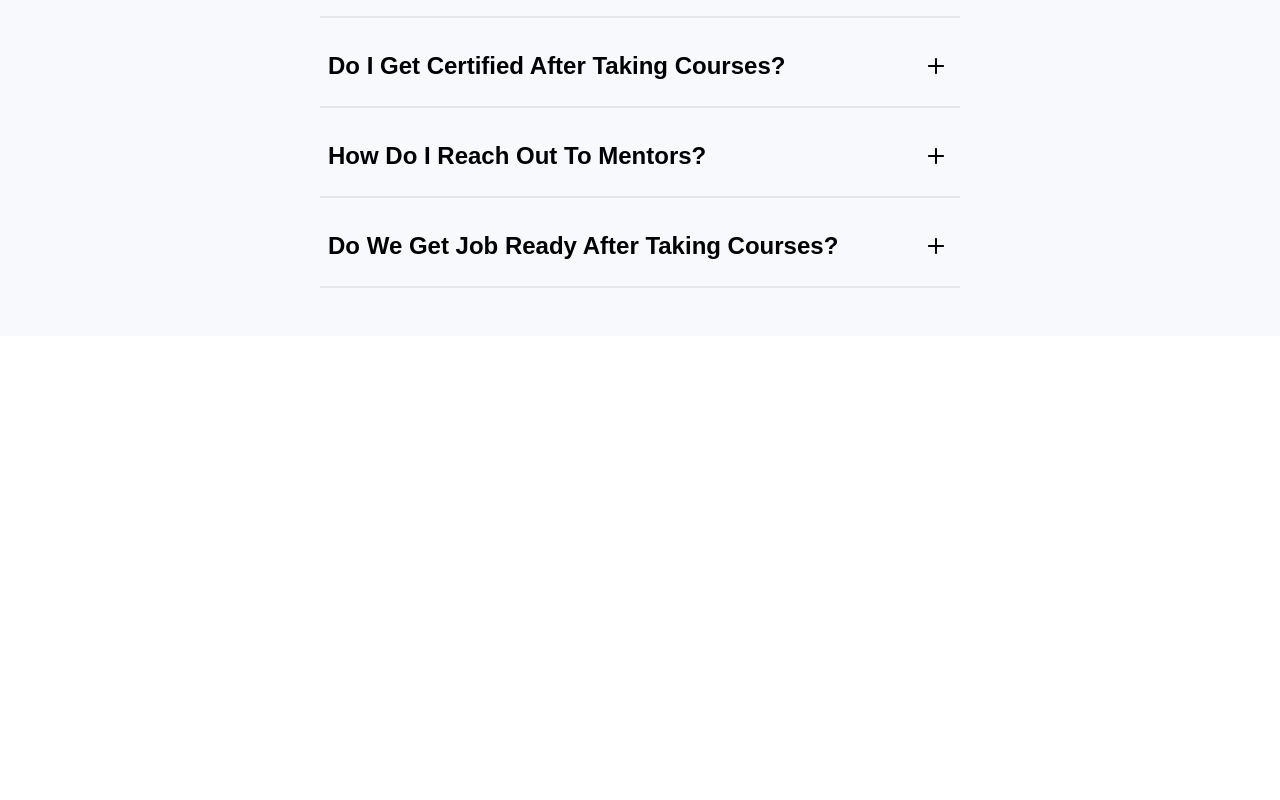
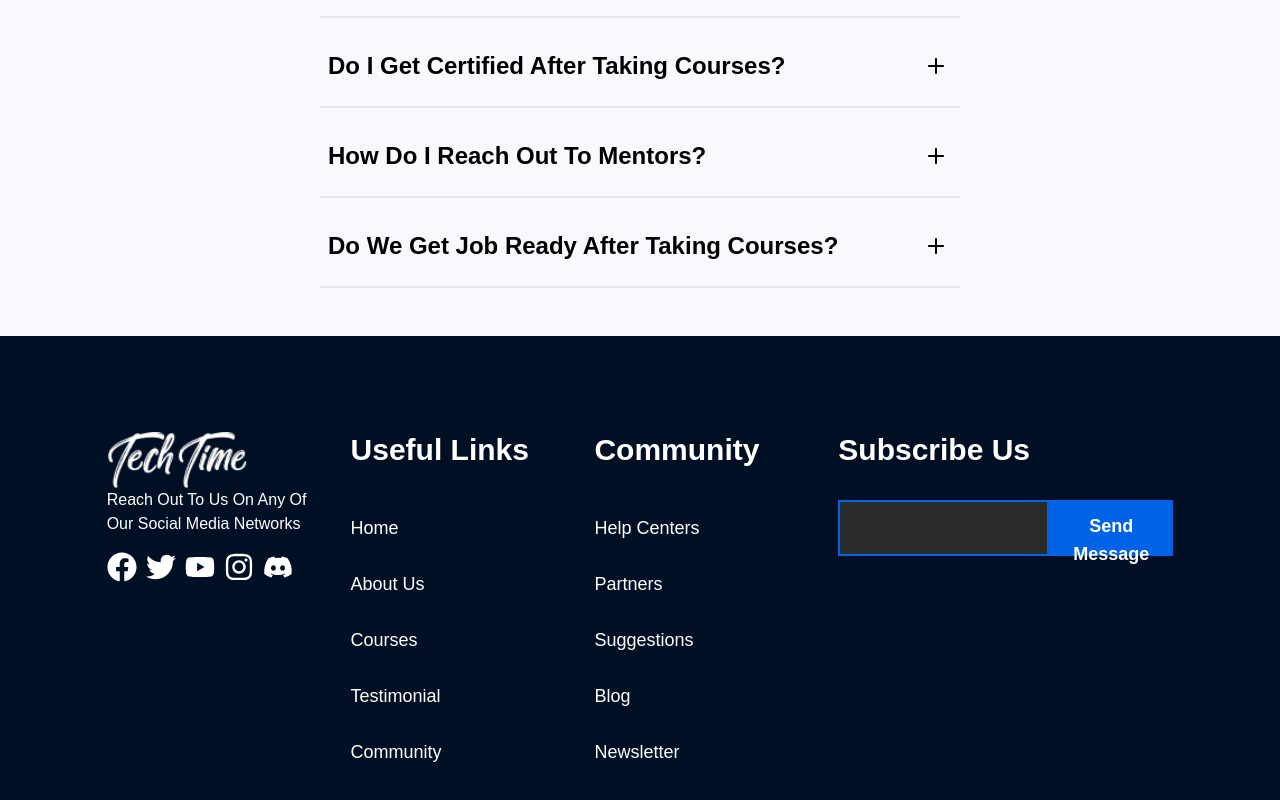
Before and after one commit to 4x3l3r8/talentplus-frontend-task, a Next.js app: page / in a window 1280 px wide. Shown: the part 10995-11795 px from the top of the page. Before the commit the page ends 11331 px from the top, so only its background shows below. Built offline with nearby package versions, Linux system fonts and the light colour scheme.

Commit message:
feat: completed footer

```diff
--- a/src/app/page.tsx
+++ b/src/app/page.tsx
@@ -10,6 +10,7 @@ import { ViewCoursesSection } from "@/components/ViewCoursesSection";
 import { WhyWeAreBestSection } from "@/components/WhyWeAreBestSection";
 import Image from "next/image";
 import pattern from "../../public/images/pattern.svg";
+import { Footer } from "@/components/Footer";
 
 export default function Home() {
   return (
@@ -24,6 +25,7 @@ export default function Home() {
       <Testimonials />
       <JoinUs />
       <FaqSection />
+      <Footer />
     </div>
   );
 }
--- /dev/null
+++ b/src/components/Footer/Footer.tsx
@@ -0,0 +1,61 @@
+import React from "react";
+import BrandLogo from "../../../public/images/brandlogo.png";
+import Image from "next/image";
+import { NavLinks } from "../Navbar";
+import { Button } from "../shared";
+import { FaDiscord, FaFacebook, FaInstagram, FaTwitter, FaYoutube } from "react-icons/fa";
+
+export const Footer = () => {
+  return (
+    <footer className="bg-[#000F24] py-4 md:py-24 text-white">
+      <div className="w-5/6 md:gap-5 mx-auto bg-transparent flex flex-col md:flex-row">
+        <div className="flex-1">
+          <Image src={BrandLogo} alt={"Techtime logo"} className={"h-8 w-20 md:w-auto md:h-14 my-auto"} />
+          <span className="capitalize text-base">reach out to us on any of our social media networks</span>
+          <div className="flex mt-4 text-3xl justify-between w-5/6">
+            <FaFacebook cursor={"pointer"} />
+            <FaTwitter cursor={"pointer"} />
+            <FaYoutube cursor={"pointer"} />
+            <FaInstagram cursor={"pointer"} />
+            <FaDiscord cursor={"pointer"} />
+          </div>
+        </div>
+        <div className="flex flex-1 flex-col text-left">
+          <span className="font-clash text-3xl font-semibold pb-8">Useful Links</span>
+          {NavLinks.map((link, i) => (
+            <Button color="link" size="lg" className="text-left font-normal pl-0" key={i}>
+              {link.name}
+            </Button>
+          ))}
+        </div>
+        <div className="flex flex-1 flex-col text-left">
+          <span className="font-clash text-3xl font-semibold pb-8">Community</span>
+          <Button color="link" size="lg" className="text-left font-normal pl-0">
+            Help Centers
+          </Button>
+          <Button color="link" size="lg" className="text-left font-normal pl-0">
+            Partners
+          </Button>
+          <Button color="link" size="lg" className="text-left font-normal pl-0">
+            Suggestions
+          </Button>
+          <Button color="link" size="lg" className="text-left font-normal pl-0">
+            Blog
+          </Button>
+          <Button color="link" size="lg" className="text-left font-normal pl-0">
+            Newsletter
+          </Button>
+        </div>
+        <div className="flex flex-[1] flex-col">
+          <span className="font-clash text-3xl font-semibold pb-8">Subscribe Us</span>
+          <div className="flex w-full">
+            <input type="text" className="h-14 flex-1 border-2 border-brand-500 bg-[#2a2a2b]" name="" id="" />
+            <Button color="primary" size="lg" className="rounded-none">
+              Send Message
+            </Button>
+          </div>
+        </div>
+      </div>
+    </footer>
+  );
+};
--- /dev/null
+++ b/src/components/Footer/index.ts
@@ -0,0 +1 @@
+export * from "./Footer"
--- a/src/components/Navbar/Navbar.tsx
+++ b/src/components/Navbar/Navbar.tsx
@@ -8,8 +8,7 @@ export interface iNavLink {
   url: string;
 }
 
-export const Navbar = () => {
-  const NavLinks: iNavLink[] = [
+export const NavLinks: iNavLink[] = [
   {
     name: "Home",
     url: "#",
@@ -31,6 +30,8 @@ export const Navbar = () => {
     url: "#",
   },
 ];
+
+export const Navbar = () => {
   return (
     <nav className="flex align-middle justify-between px-4 md:px-24 h-[87px] flex-row w-full md:h-[150px] bg-transparent top-0">
       <Image src={BrandLogo} alt={"Techtime logo"} className={"h-8 w-20 md:w-auto md:h-14 my-auto"} />
```
Lines whose indentation alone changed are shown as unchanged.
